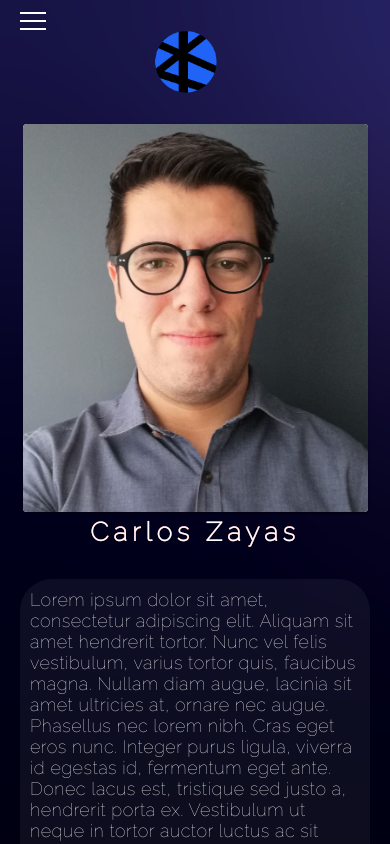
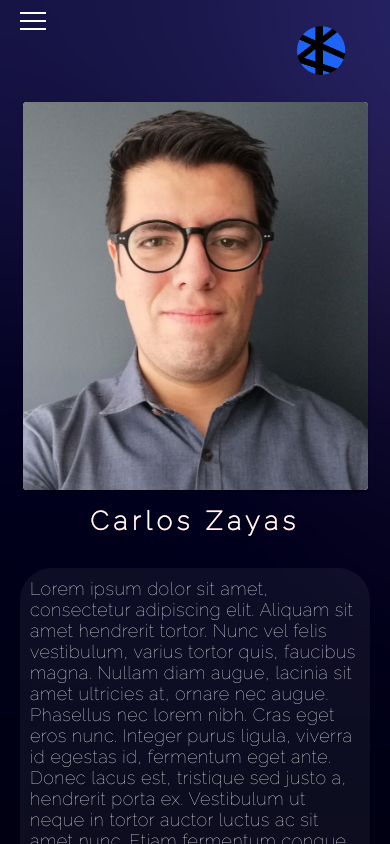
Before and after one commit to carloszyslpz/carloszyslpz, a React (Create React App) app: page /SobreMi in a window 390 px wide. Shown: the top 844 px of the page. Built offline with nearby package versions, Linux system fonts and the light colour scheme.

Commit message:
Modifiqué tamaño de logo y height de sobre mi

```diff
--- a/src/Components/Header/NavBar/NavBar.css
+++ b/src/Components/Header/NavBar/NavBar.css
@@ -7,7 +7,7 @@
   max-width: 100%;
 }
 .nav-logo {
-  width: 7rem;
+  width: 5.5rem;
 }
 .nav-logo:hover {
   transition: 0.75s;
@@ -36,7 +36,7 @@ ul {
 }
 @media only screen and (max-width: 576px) {
   .nav {
-    justify-content: center;
+    justify-content: flex-end;
   }
   @media only screen and (max-width: 360px) {
     .nav p {
--- a/src/Views/AboutMe/AboutMe.css
+++ b/src/Views/AboutMe/AboutMe.css
@@ -1,7 +1,7 @@
 .main-about {
-  height: 85vh;
   display: flex;
   justify-content: space-evenly;
+  min-height: 80vh;
   align-items: center;
   color: white;
 }
@@ -32,7 +32,6 @@
 }
 .cardMedia-img {
   max-width: 345px;
-  transition: opacity 0.6s cubic-bezier(0.5, 0, 0, 1) 2s;
 }
 .card-img:hover {
   background-color: rgba(255, 255, 255, 0.05);
@@ -61,9 +60,6 @@
   backdrop-filter: blur(3px);
 }
 @media only screen and (max-width: 768px) {
-  .main-about {
-    height: 90vh;
-  }
   .container-descripcion {
     font-size: small;
     width: 350px;
@@ -71,8 +67,10 @@
 }
 @media only screen and (max-width: 576px) {
   .main-about {
-    height: 100vh;
     flex-wrap: wrap;
+  }
+  .container-descripcion {
+    margin: 1rem;
   }
 }
 @media only screen and (max-width: 360px) {
--- a/src/Views/Skills/Skills.css
+++ b/src/Views/Skills/Skills.css
@@ -12,8 +12,9 @@
 @media only screen and (max-width: 576px) {
   .main-skills {
     height: 95vh;
-    grid-template-columns: 25% 25% 25%;
+    grid-template-columns: 25% 25%;
     justify-content: center;
+    column-gap: 6rem;
   }
 }
 @media only screen and (max-width: 414px) {
--- a/src/index.css
+++ b/src/index.css
@@ -9,6 +9,8 @@ body {
   background-position: absolute;
   background-repeat: no-repeat;
   background-size: cover;
+  height: auto !important;
+  min-height: 100vh;
 }
 @media only screen and (max-width: 768px) {
   body {
```
